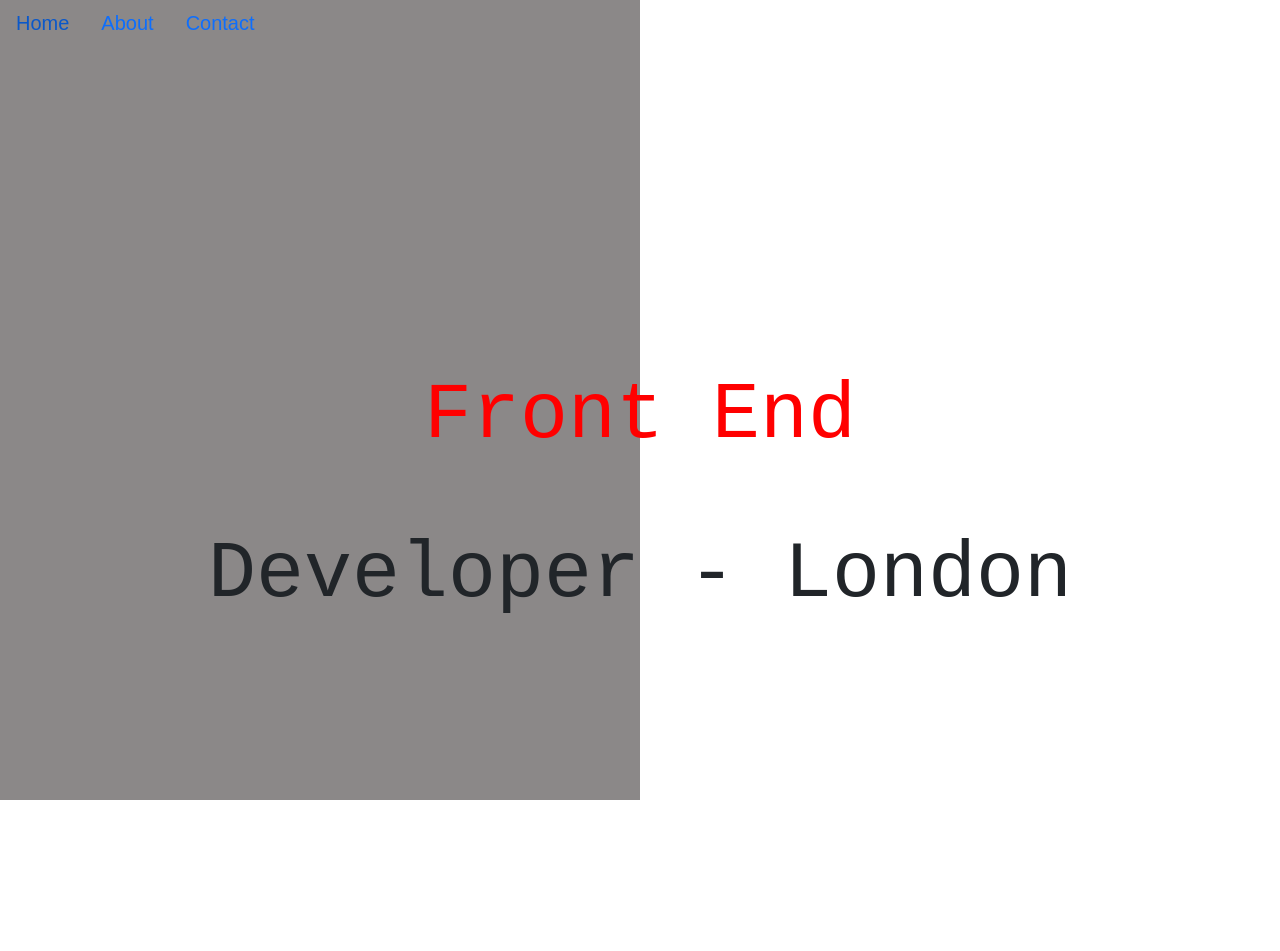
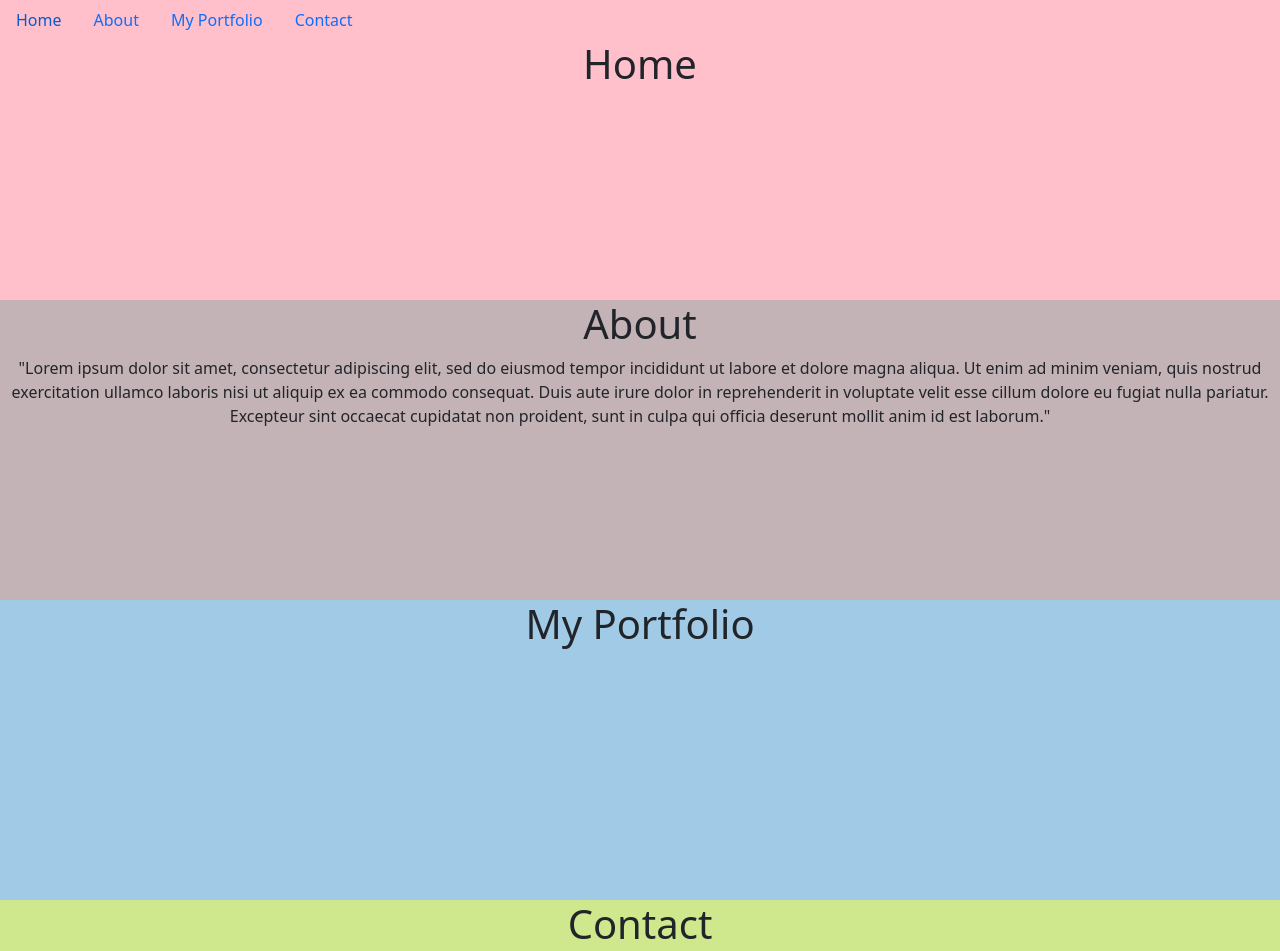
Before and after one commit to rosi24/Personal-Portfolio, a plain HTML site: page index.html in a window 1280 px wide. Before the commit the page ends 800 px from the top, so only its background shows below. Drawn offline with nearby package versions, Linux system fonts and the light colour scheme.

Commit message:
Converted site to single-scrolling page

```diff
--- a/index.html
+++ b/index.html
@@ -11,6 +11,8 @@
 
 <body>
 
+    <!--Bootstrap-->
+    <section id="home">
         <ul class="nav">
             <li class="nav-item">
                 <a class="nav-link active" aria-current="page" href="#">Home</a>
@@ -19,11 +21,33 @@
                 <a class="nav-link" href="#">About</a>
             </li>
             <li class="nav-item">
+                <a class="nav-link" href="#">My Portfolio</a>
+            </li>
+            <li class="nav-item">
                 <a class="nav-link" href="#">Contact</a>
             </li>
         </ul>
-    <div class="heading1">Front End</div><br>
-    <div class="heading2">Developer - London</div>
+
+    <!--Tutorial https://www.youtube.com/watch?v=GJqFUl5h2fA-->
+        <h1>Home</h1>
+    </section>
+
+    <section id="about">
+        <h1>About</h1>
+        <p>"Lorem ipsum dolor sit amet, consectetur adipiscing elit, sed do eiusmod tempor incididunt ut labore et dolore magna
+        aliqua. Ut enim ad minim veniam, quis nostrud exercitation ullamco laboris nisi ut aliquip ex ea commodo consequat. Duis
+        aute irure dolor in reprehenderit in voluptate velit esse cillum dolore eu fugiat nulla pariatur. Excepteur sint
+        occaecat cupidatat non proident, sunt in culpa qui officia deserunt mollit anim id est laborum."</p>
+    </section>
+
+    <section id="portfolio">
+        <h1>My Portfolio</h1>
+    </section>
+
+    <section id="contact">
+        <h1>Contact</h1>
+    </section>
+
 </body>
 </head>
 </html>
--- a/project.css
+++ b/project.css
@@ -1,26 +1,26 @@
-body {
-  height: 100%;
-  background: linear-gradient(90deg, #8b8888 50%, white 50%);
+*{margin: 0, padding: 0, font-family: arial; text-align: center;}
+
+#home{
+  background-color: pink;
+  height: 300px;
 }
 
-.heading1 {
-  color: red;
-  font-family: monospace;
-  font-size: 80px;
-  text-align: center;
-  margin-top: 310px;
-  margin-bottom: 5px;
+#about{
+  background-color: rgb(196, 179, 182);
+  height: 300px;
+
 }
 
-.heading2 {
-  font-family: monospace;
-  font-size: 80px;
-  text-align: center;
-  margin-top: 10px;
-  margin-bottom: 20px;
+#portfolio{
+  background-color: rgb(160, 202, 229);
+  height: 300px;
 }
 
-ul {
-  font-size: 20px;
-  font-family: Arial, Helvetica, sans-serif;
+#contact{
+  background-color: rgb(207, 231, 141);
+  height: 300px;
 }
+
+.nav{
+  color: red;
+}
```
Lines whose indentation alone changed are shown as unchanged.
